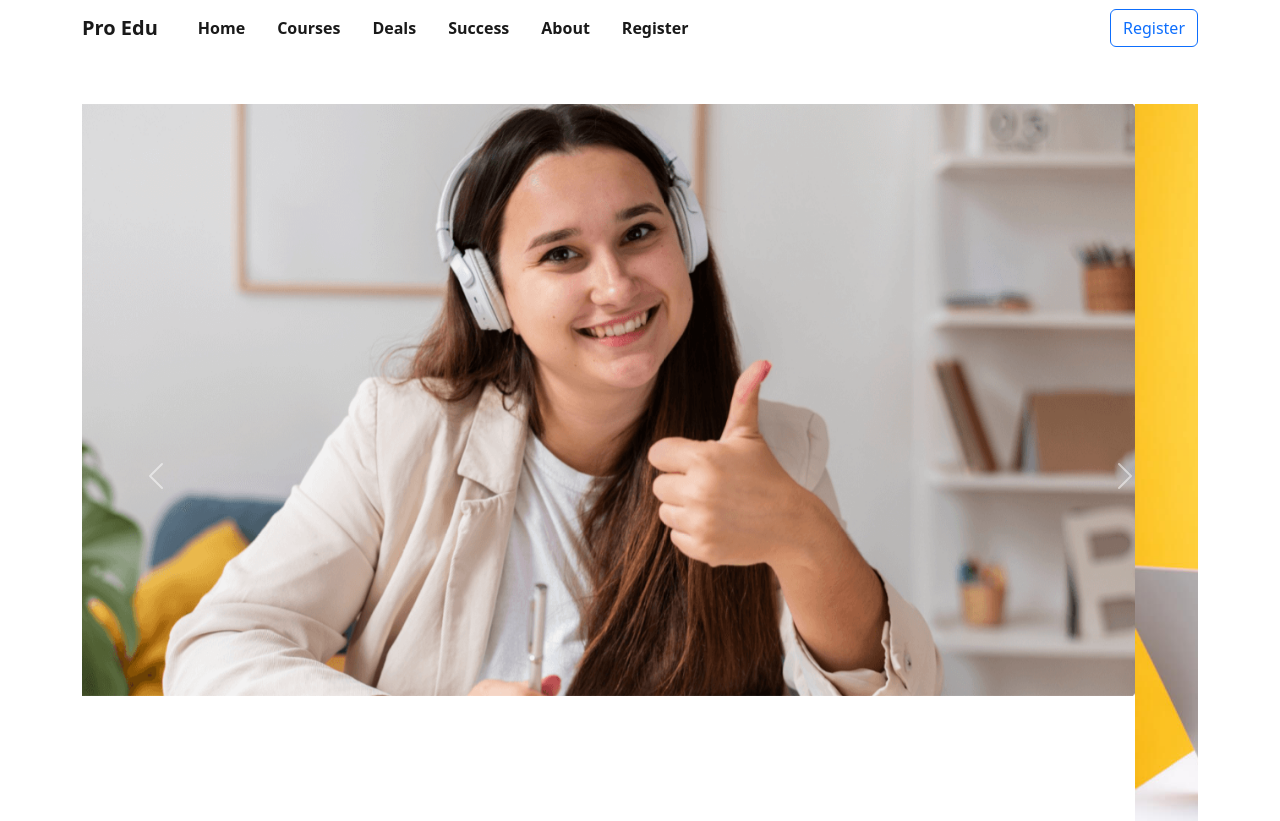
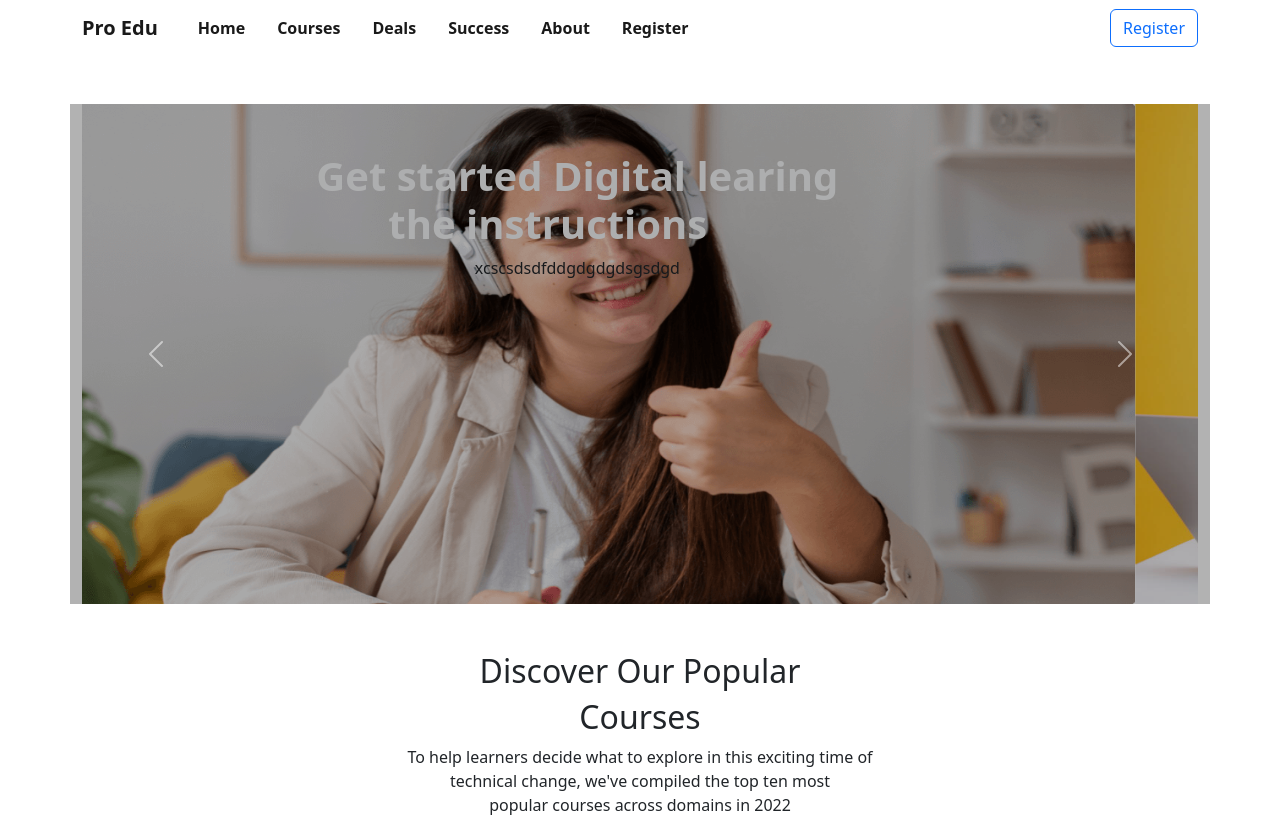
Before and after one commit to akash-cloud-star/pro-courses, a plain HTML site: page index.html in a window 1280 px wide. Shown: the top 821 px of the page. Drawn offline with nearby package versions, Linux system fonts and the light colour scheme.

Commit message:
carousel section

```diff
--- a/index.html
+++ b/index.html
@@ -5,7 +5,8 @@
     <meta name="viewport" content="width=device-width, initial-scale=1">
     <title>pro-courses</title>
     <link href="https://cdn.jsdelivr.net/npm/bootstrap@5.2.0/dist/css/bootstrap.min.css" rel="stylesheet" integrity="sha384-gH2yIJqKdNHPEq0n4Mqa/HGKIhSkIHeL5AyhkYV8i59U5AR6csBvApHHNl/vI1Bx" crossorigin="anonymous">
-  </head>
+    <link rel="stylesheet" href="style.css">
+   </head>
   <body>
     <!-- header section -->
     <header>
@@ -48,14 +49,24 @@
         <!-- slider section -->
         <div id="carouselExampleControls" class="carousel slide container mt-5" data-bs-ride="carousel">
             <div class="carousel-inner">
-              <div class="carousel-item active">
-                <img src="images/cover/cover-1.png" class="d-block w-100" alt="...">
+              <div class="carousel-item active img-overlay">
+                <img src="images/cover/cover-1.png" class="carousel d-block w-100" alt="Responsive image">
+                 <div class="card-img-overlay d-flex align-items-center flex-column mt-5">
+                    <h1 class="fw-bold text-light">Get started Digital learing <br><span class="ms-5 ps-4">the instructions</span></h1>
+                    <p>xcscsdsdfddgdgdgdsgsdgd</p>
+                    </div>
               </div>
               <div class="carousel-item">
-                <img src="images/cover/cover-2.jpg" class="d-block w-100" alt="...">
+                <img src="images/cover/cover-2.jpg" class="carousel d-block w-100" alt="Responsive image">
+                <div class="card-img-overlay d-flex justify-content-center mt-5">
+                    <h1 class="fw-bold text-light">Get started Digital learing <br><span class="ms-5 ps-4">the instructions</span></h1>
+                    </div>
               </div>
               <div class="carousel-item">
-                <img src="images/cover/cover-3.jpg" class="d-block w-100" alt="...">
+                <img src="images/cover/cover-3.jpg" class="carousel d-block w-100" alt="Responsive image">
+                <div class="card-img-overlay d-flex justify-content-center mt-5">
+                    <h1 class="fw-bold text-light">Get started Digital learing <br><span class="ms-5 ps-4">the instructions</span></h1>
+                    </div>
               </div>
             </div>
             <button class="carousel-control-prev" type="button" data-bs-target="#carouselExampleControls" data-bs-slide="prev">
--- /dev/null
+++ b/style.css
@@ -0,0 +1,15 @@
+.carousel{
+    height: 500px;
+    position: relative;
+}
+.carousel:after{
+    content: "";
+    display: block;
+    background-color: rgba(0,0,0,0.3);
+    position: absolute;
+    top: 0;
+    left: 0;
+    bottom: 0;
+    width: 100%;
+
+}
```
